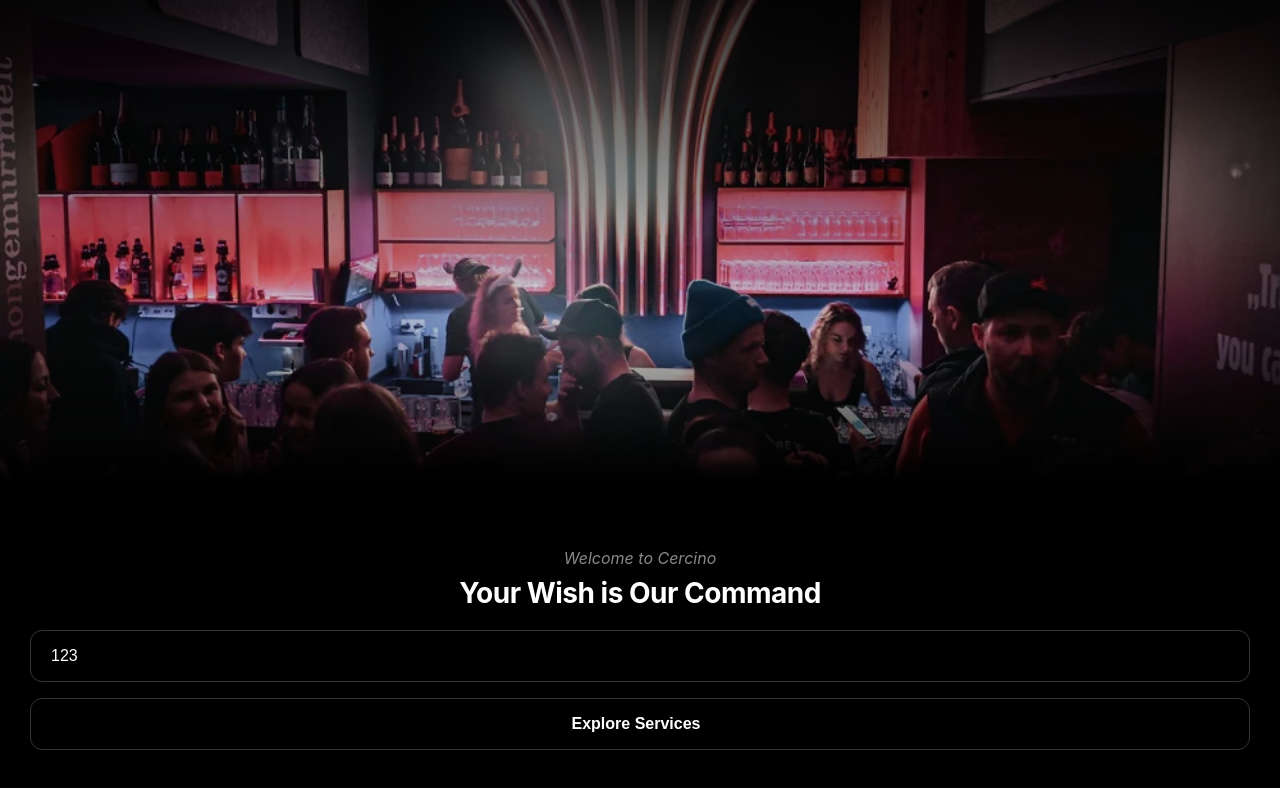
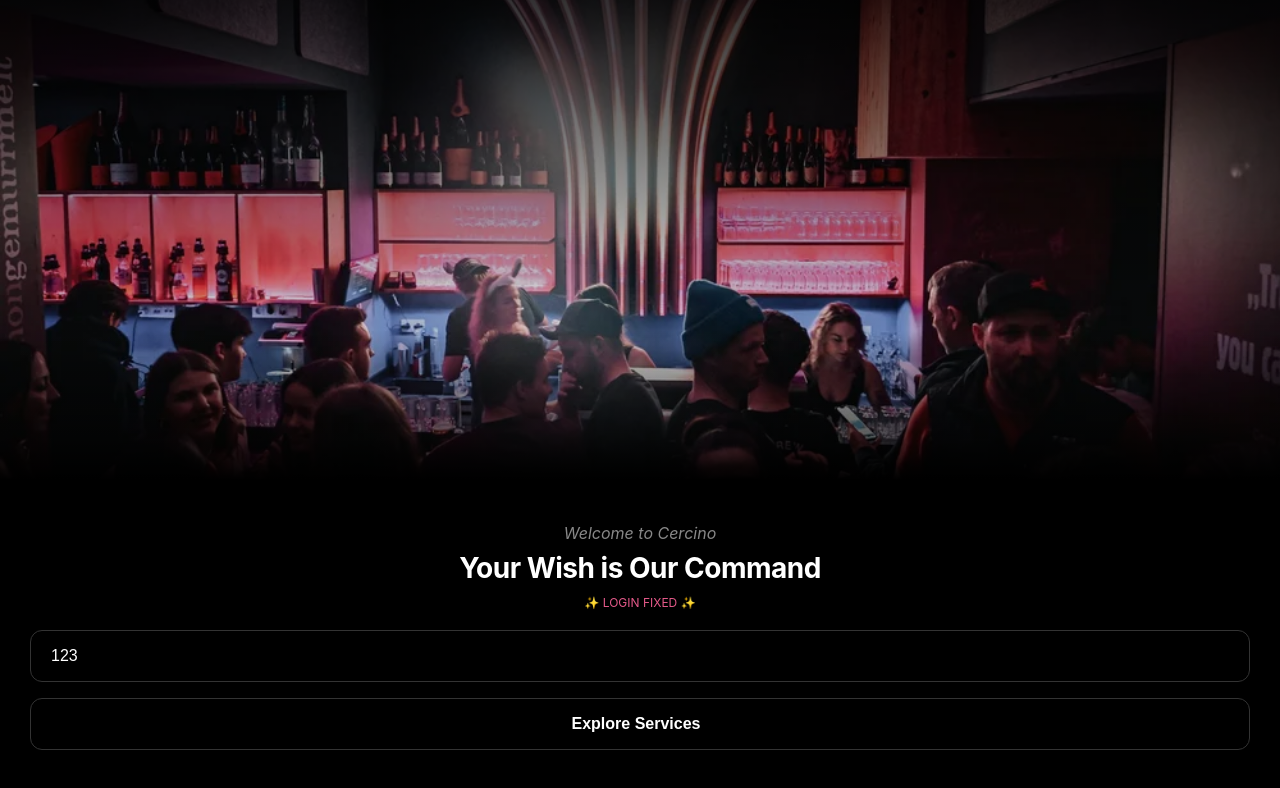
Before and after one commit to terris03/Cercino-queue, a React (Create React App) app: page / in a window 1280 px wide. Shown: the top 788 px of the page. Built offline with nearby package versions, Linux system fonts and the light colour scheme; the HTML template or start-up script is replaced by a standard one.

Commit message:
Add temporary indicator to confirm login fix deployment

```diff
--- a/src/components/LoginScreen.js
+++ b/src/components/LoginScreen.js
@@ -27,6 +27,7 @@ const LoginScreen = ({ onLogin }) => {
         <div className="hotel-welcome-text">
           <h2 className="hotel-subtitle">Welcome to Cercino</h2>
           <h1 className="hotel-title">Your Wish is Our Command</h1>
+          <p style={{color: '#e55a8a', fontSize: '12px', marginTop: '10px'}}>✨ LOGIN FIXED ✨</p>
         </div>
 
         <form className="hotel-login-form" onSubmit={handleSubmit}>
```
